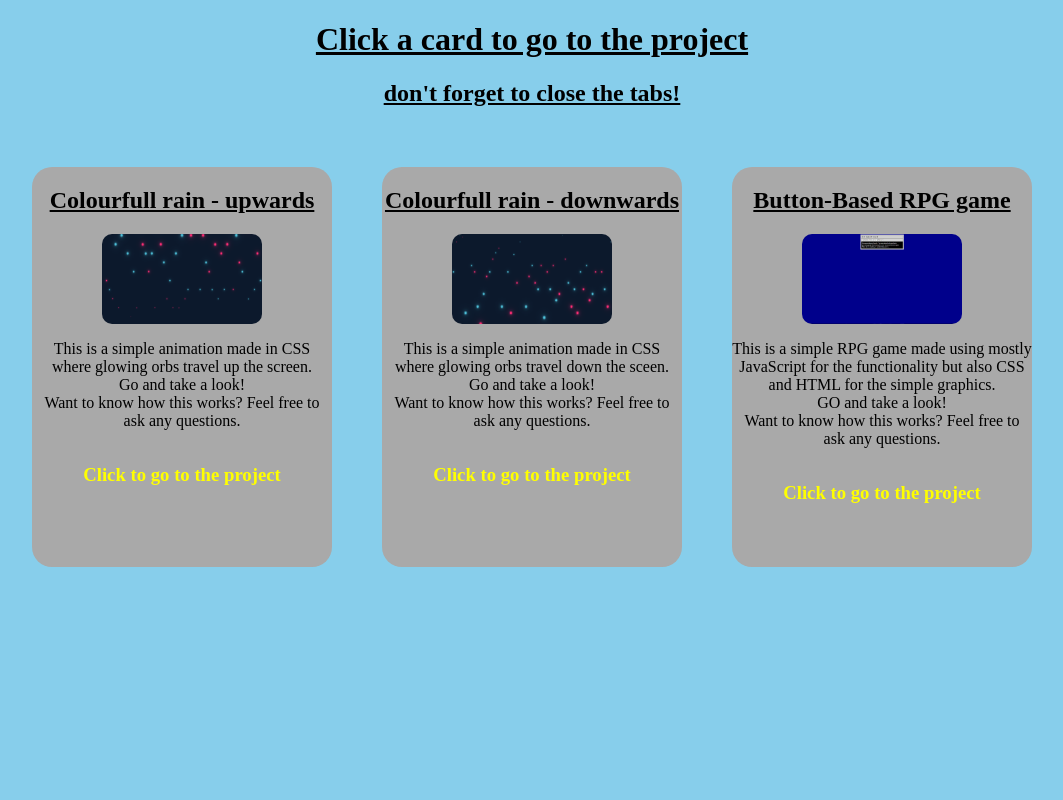
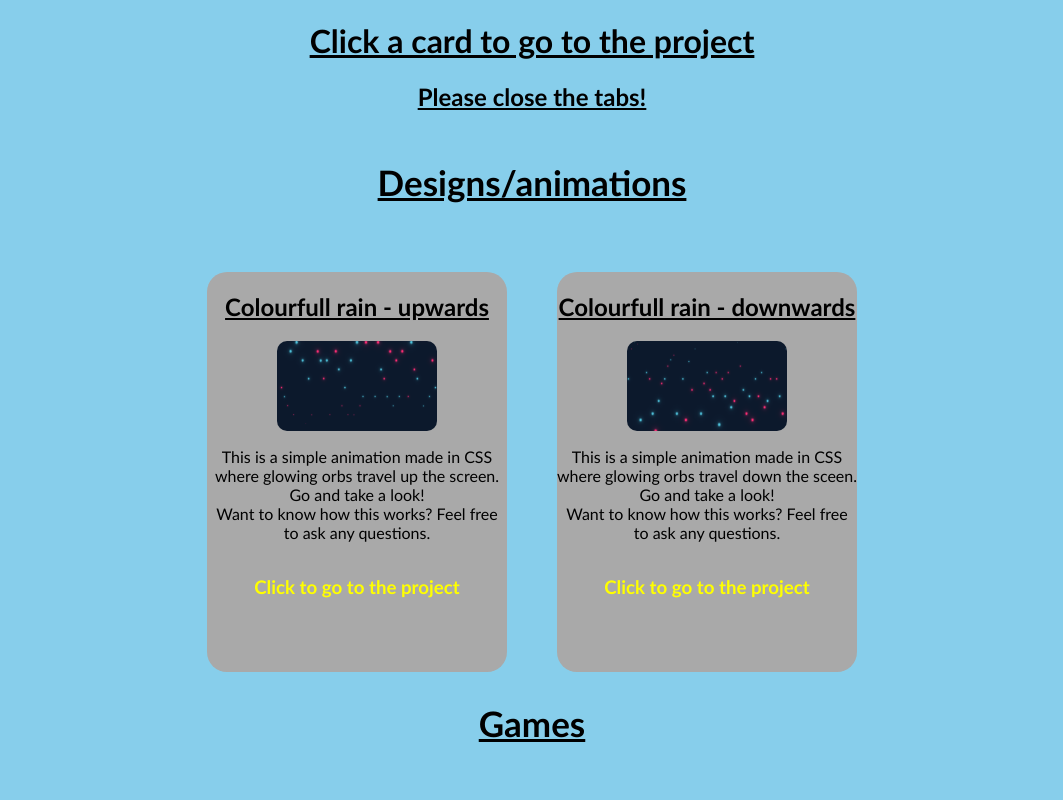
Before and after one commit to ikenz1e/main, a plain HTML site: page index.html in a window 1280 px wide. Shown: the top 800 px of the page, without its empty margins (108-1171 px from the left). Drawn offline with Linux system fonts and the light colour scheme.

Commit message:
seperated into sub-categories

```diff
--- a/assets/styles/Styles.css
+++ b/assets/styles/Styles.css
@@ -1,5 +1,6 @@
 body {
   background: #87CEEB;
+  font-family:'Gill Sans', 'Gill Sans MT', Calibri, 'Trebuchet MS', sans-serif;
 }
 
 a {
@@ -49,6 +50,7 @@ a {
 .card-title {
   color: black;
   text-decoration: underline;
+  text-align: center;
 }
 
 .card-img {
@@ -81,3 +83,15 @@ a {
     color: red;
   }
 }
+
+.row-title {
+  margin-top: 30px;
+  text-decoration: underline;
+  font-weight: bold;
+  font-size: 35px;
+}
+
+#addon-main {
+  font-weight: bolder;
+  text-decoration: solid, underline;
+}
--- a/index.html
+++ b/index.html
@@ -6,12 +6,13 @@
     <meta http-equiv="X-UA-Compatible" content="IE=edge">
     <meta name="viewport" content="width=device-width, initial-scale=1.0">
     <link rel="stylesheet" type="text/css" href="assets/styles/Styles.css">
-    <title>Document</title>
+    <title>Main</title>
   </head>
   <body>
     <h1 class="main-title">Click a card to go to the project</h1>
-    <h2 class="main-title">don't forget to close the tabs!</h2>
+    <h2 class="main-title" id="addon-main">Please close the tabs!</h2>
     <div class="container">
+      <h2 class="row-title">Designs/animations</h2>
       <div class="row">
         <a href="https://ikenz1e.github.io/RgbBgUp/" target="_blank">
           <div class="card">
@@ -35,12 +36,15 @@
             <h3 class="click-to-go">Click to go to the project</h3>
           </div>
         </a>
+      </div>
+      <h2 class="row-title">Games</h2>
+      <div class="row">
         <a href="https://ikenz1e.github.io/rpg/" target="_blank">
           <div class="card">
             <h2 class="card-title">Button-Based RPG game</h2>
             <img src="assets/images/rpg.PNG" class="card-img">
             <p class="card-desc">
-              This is a simple RPG game made using mostly JavaScript for the functionality but also CSS and HTML for the simple graphics.<br>GO and take a look!
+              This is a simple RPG game made using mostly JavaScript for the functionality but also CSS and HTML for the simple graphics.<br>Go and take a look!
               <br>Want to know how this works? Feel free to ask any questions.
             </p>
             <h3 class="click-to-go">Click to go to the project</h3>
```
